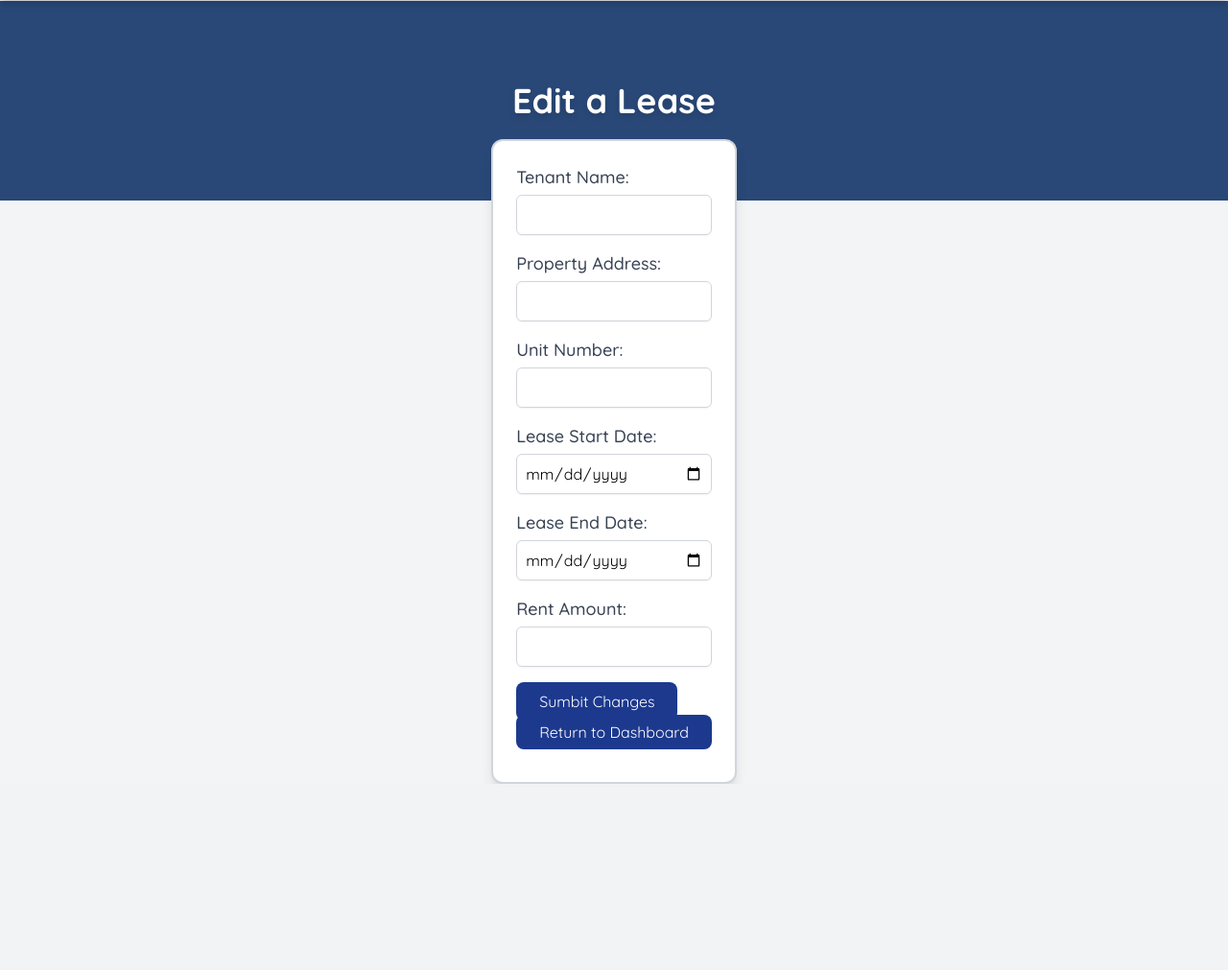
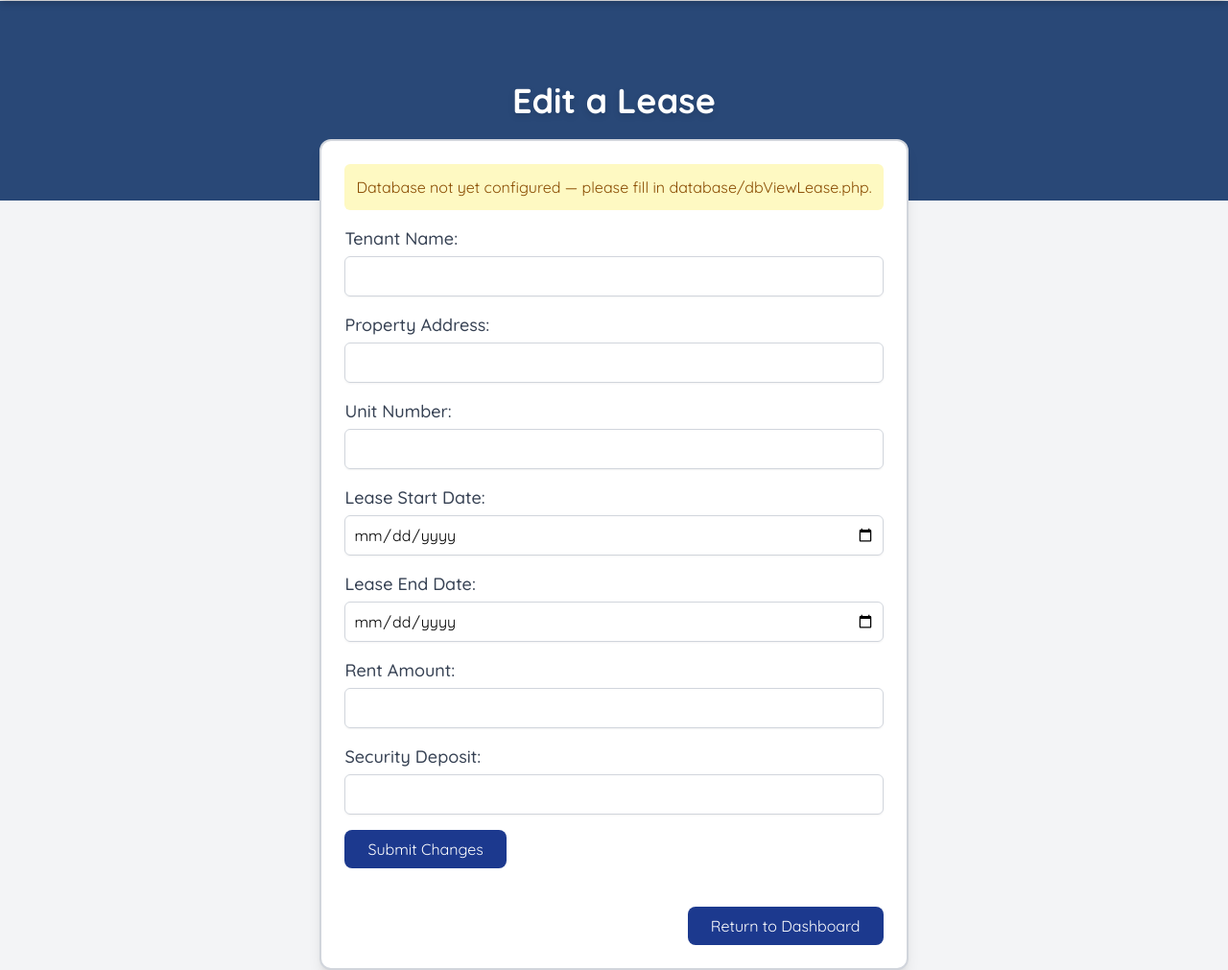
Before and after one commit to ivy864/micah-ministries, a PHP site: page /stepvarepo/editLease.php in a window 1280 px wide. Shown: the part 95-1106 px from the top of the page at 96% size. Before the commit the page ends 912 px from the top, so only its background shows below. Run offline with PHP 8.4, Linux system fonts and the light colour scheme; the visitor is signed in with stand-in values (Sample User, id 1); style sheets or scripts are compiled from the project's sources.

Commit message:
Fixed the formatting and added a little more to the form in terms of categories. Added support for cookie cutting the db into the file.
Added return to dashboard on the editLease.php page.
Fixed the formatting for the return to dashboard button on the viewLeases.php page.

```diff
--- a/editLease.php
+++ b/editLease.php
@@ -1,29 +1,125 @@
 <?php
 session_cache_expire(30);
 session_start();
+
 $loggedIn = false;
 $accessLevel = 0;
 $userID = null;
+
 if (isset($_SESSION['_id'])) {
     $loggedIn = true;
     $accessLevel = $_SESSION['access_level'];
     $userID = $_SESSION['_id'];
 }
+
 if ($accessLevel < 2) {
     header('Location: index.php');
     die();
 }
-include_once "database/dbPersons.php";
-// viewleases db needs to be created/added
+
+$pdo = null;
+$db_notice = null;
+$lease = [
+    'tenant_name' => '',
+    'property_address' => '',
+    'unit_number' => '',
+    'start_date' => '',
+    'expiration_date' => '',
+    'monthly_rent' => '',
+    'security_deposit' => ''
+];
+
+try {
+    $conf = null;
+    $confPath = __DIR__ . '/database/dbViewLease.php.'; // change to actual db
+
+    if (file_exists($confPath)) {
+        include $confPath; // sets $conf
+    }
+
+    $dsn  = $conf['dsn']  ?? getenv('MICAH_DB_DSN');
+    $user = $conf['user'] ?? getenv('MICAH_DB_USER');
+    $pass = $conf['pass'] ?? getenv('MICAH_DB_PASS');
+
+    if ($dsn) {
+        $pdo = new PDO($dsn, $user ?: null, $pass ?: null, [
+            PDO::ATTR_ERRMODE => PDO::ERRMODE_EXCEPTION,
+            PDO::ATTR_DEFAULT_FETCH_MODE => PDO::FETCH_ASSOC,
+        ]);
+    } else {
+        $db_notice = "Database not yet configured — please fill in database/dbViewLease.php."; // change to actual db
+    }
+} catch (Throwable $e) {
+    $db_notice = "Database connection failed: " . htmlspecialchars($e->getMessage());
+}
+
+$lease_id = $_GET['id'] ?? null;
+
+if ($pdo && $lease_id) {
+    try {
+        $stmt = $pdo->prepare("
+            SELECT tenant_name, property_address, unit_number, start_date,
+                   expiration_date, monthly_rent, security_deposit
+            FROM leases
+            WHERE id = :id
+            LIMIT 1
+        ");
+        $stmt->execute([':id' => $lease_id]);
+        if ($row = $stmt->fetch()) {
+            $lease = array_merge($lease, $row);
+        } else {
+            $db_notice = "No lease found for ID " . htmlspecialchars($lease_id);
+        }
+    } catch (Throwable $e) {
+        $db_notice = "Error loading lease: " . htmlspecialchars($e->getMessage());
+    }
+}
+
+if ($pdo && $_SERVER['REQUEST_METHOD'] === 'POST' && $lease_id) {
+    $fields = [
+        'tenant_name',
+        'property_address',
+        'unit_number',
+        'start_date',
+        'expiration_date',
+        'monthly_rent',
+        'security_deposit'
+    ];
+    $data = [];
+
+    foreach ($fields as $f) {
+        if (isset($_POST[$f])) {
+            $data[$f] = $_POST[$f];
+        }
+    }
+
+    if (!empty($data)) {
+        $sets = [];
+        $params = [':id' => $lease_id];
+
+        foreach ($data as $k => $v) {
+            $sets[] = "$k = :$k";
+            $params[":$k"] = $v;
+        }
+
+        try {
+            $sql = "UPDATE leases SET " . implode(", ", $sets) . " WHERE id = :id";
+            $stmt = $pdo->prepare($sql);
+            $stmt->execute($params);
+            $lease = array_merge($lease, $data);
+            $db_notice = "✅ Lease updated successfully.";
+        } catch (Throwable $e) {
+            $db_notice = "❌ Update failed: " . htmlspecialchars($e->getMessage());
+        }
+    }
+}
 ?>
 
 <!DOCTYPE html>
 <html lang="en">
 <head>
-    <title>Micah Ministries | Edit Leases</title>
+    <title>Micah Ministries | Edit Lease</title>
     <link href="css/normal_tw.css" rel="stylesheet">
-
-    <!-- BANDAID FIX FOR HEADER BEING WEIRD -->
     <?php
     $tailwind_mode = true;
     require_once('header.php');
@@ -39,13 +135,9 @@
             font-weight: 700;
             text-align: center;
         }
-            .dropdown {
-                padding-right: 50px;
-            }
+    </style>
+</head>
 
-    </style>
-    <!-- BANDAID END, REMOVE ONCE SOME GENIUS FIXES -->
-</head>
 <body>
     <div class="hero-header">
         <div class="center-header">
@@ -55,50 +147,71 @@
 
     <main>
         <div class="main-content-box p-6">
+            <?php if (isset($db_notice) && $db_notice): ?>
+                <div class="p-3 mb-4 rounded-md <?php echo ($pdo ? 'bg-green-100 text-green-800' : 'bg-yellow-100 text-yellow-800'); ?>">
+                    <?php echo $db_notice; ?>
+                </div>
+            <?php endif; ?>
 
-            <!-- WIP -->
-            <!-- Need to format so that it looks better -->
-            <div class="overflow-x-auto">
-                <form action="processAddLease.php" method="POST" class="space-y-4">
+            <form action="" method="POST" class="space-y-4">
                 <div>
                     <label for="tenant_name" class="block font-medium text-gray-700">Tenant Name:</label>
-                        <input type="text" id="tenant_name" name="tenant_name" required class="mt-1 block w-full border border-gray-300 rounded-md p-2">
+                    <input type="text" id="tenant_name" name="tenant_name"
+                        value="<?php echo htmlspecialchars($lease['tenant_name']); ?>"
+                        class="mt-1 block w-full border border-gray-300 rounded-md p-2">
                 </div>
 
                 <div>
                     <label for="property_address" class="block font-medium text-gray-700">Property Address:</label>
-                        <input type="text" id="property_address" name="property_address" required class="mt-1 block w-full border border-gray-300 rounded-md p-2">
+                    <input type="text" id="property_address" name="property_address"
+                        value="<?php echo htmlspecialchars($lease['property_address']); ?>"
+                        class="mt-1 block w-full border border-gray-300 rounded-md p-2">
                 </div>
 
                 <div>
                     <label for="unit_number" class="block font-medium text-gray-700">Unit Number:</label>
-                        <input type="text" id="unit_number" name="unit_number" required class="mt-1 block w-full border border-gray-300 rounded-md p-2">
+                    <input type="text" id="unit_number" name="unit_number"
+                        value="<?php echo htmlspecialchars($lease['unit_number']); ?>"
+                        class="mt-1 block w-full border border-gray-300 rounded-md p-2">
                 </div>
 
                 <div>
-                        <label for="lease_start_date" class="block font-medium text-gray-700">Lease Start Date:</label>
-                        <input type="date" id="lease_start_date" name="lease_start_date" required class="mt-1 block w-full border border-gray-300 rounded-md p-2">
+                    <label for="start_date" class="block font-medium text-gray-700">Lease Start Date:</label>
+                    <input type="date" id="start_date" name="start_date"
+                        value="<?php echo htmlspecialchars($lease['start_date']); ?>"
+                        class="mt-1 block w-full border border-gray-300 rounded-md p-2">
                 </div>
 
                 <div>
-                        <label for="lease_end_date" class="block font-medium text-gray-700">Lease End Date:</label>
-                        <input type="date" id="lease_end_date" name="lease_end_date" required class="mt-1 block w-full border border-gray-300 rounded-md p-2">
+                    <label for="expiration_date" class="block font-medium text-gray-700">Lease End Date:</label>
+                    <input type="date" id="expiration_date" name="expiration_date"
+                        value="<?php echo htmlspecialchars($lease['expiration_date']); ?>"
+                        class="mt-1 block w-full border border-gray-300 rounded-md p-2">
                 </div>
 
                 <div>
-                        <label for="rent_amount" class="block font-medium text-gray-700">Rent Amount:</label>
-                        <input type="number" step="0.01" id="rent_amount" name="rent_amount" required class="mt-1 block w-full border border-gray-300 rounded-md p-2">
+                    <label for="monthly_rent" class="block font-medium text-gray-700">Rent Amount:</label>
+                    <input type="number" step="0.01" id="monthly_rent" name="monthly_rent"
+                        value="<?php echo htmlspecialchars($lease['monthly_rent']); ?>"
+                        class="mt-1 block w-full border border-gray-300 rounded-md p-2">
                 </div>
 
                 <div>
-                        <button type="submit" class="blue-button">Sumbit Changes</button>
+                    <label for="security_deposit" class="block font-medium text-gray-700">Security Deposit:</label>
+                    <input type="number" step="0.01" id="security_deposit" name="security_deposit"
+                        value="<?php echo htmlspecialchars($lease['security_deposit']); ?>"
+                        class="mt-1 block w-full border border-gray-300 rounded-md p-2">
+                </div>
+
+                <div>
+                    <button type="submit" class="blue-button">Submit Changes</button>
                 </div>
             </form>
 
-                <div class="d-flex justify-content-end mb-4">
+            <div class="mt-10 flex justify-end">
                 <a href="micahportal.php" class="blue-button">Return to Dashboard</a>
             </div>
-
         </div>
-        </div>
+    </main>
 </body>
+</html>
--- a/leaseView.php
+++ b/leaseView.php
@@ -118,11 +118,9 @@
                 </table>
             </div>
 
-            <!-- need to format it so that it looks better -->
-            <div class="d-flex justify-content-end mb-4">
+            <div class="mt-10 flex justify-end">
                 <a href="micahportal.php" class="blue-button">Return to Dashboard</a>
             </div>
 
-
         </div>
 </body>
```
Lines whose indentation alone changed are shown as unchanged.
